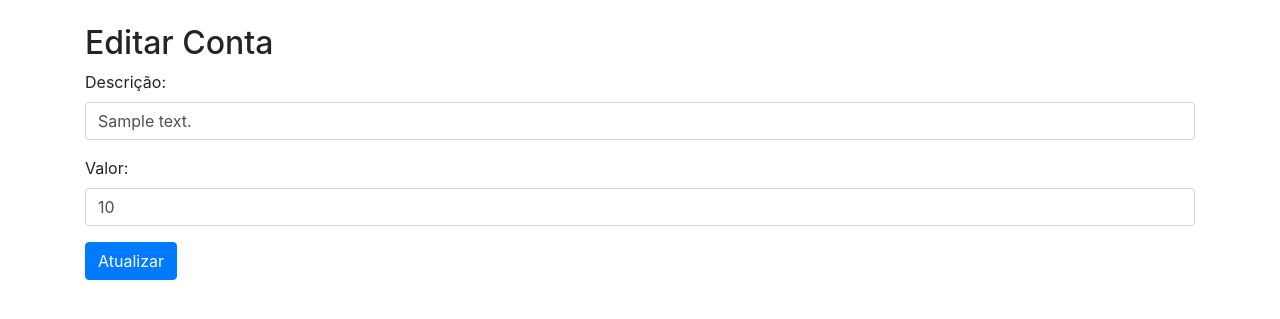
After one commit to paulogeraldo1/prj-eng-software, a Flask app: template templates/editar_conta.html in a window 1280 px wide. The commit adds this page. Shown: the top 319 px of the page. Run offline with Flask 3, Linux system fonts and the light colour scheme; the template is opened without the code that fills it: most values are stand-ins (such as "Sample title", 1, 10 or a date in 2020); some libraries are stand-ins or nearby versions.

Commit message:
add função: editar conta e update da secret_key

```diff
--- a/app.py
+++ b/app.py
@@ -1,6 +1,7 @@
 from flask import Flask, render_template, request, redirect, flash
 
 app = Flask(__name__)
+app.secret_key = 'qwerty1234'
 
 # Variáveis globais
 contas_a_pagar = []
@@ -87,6 +88,38 @@ def excluir_conta(indice):
     flash('Conta excluída com sucesso!', 'success')
     return redirect('/')
 
+@app.route('/editar_conta/<int:indice>', methods=['GET', 'POST'])
+def editar_conta(indice):
+    if request.method == 'GET':
+        # Verifica se o índice está dentro dos limites da lista contas_a_pagar
+        if indice < 0 or indice >= len(contas_a_pagar):
+            flash('Conta não encontrada.', 'error')
+            return redirect('/')
+
+        conta = contas_a_pagar[indice]
+        return render_template('editar_conta.html', indice=indice, conta=conta)
+
+    elif request.method == 'POST':
+        descricao = request.form['descricao'].strip()
+        valor_str = request.form['valor'].strip()
+
+        # Verifica se os campos estão vazios
+        if not descricao or not valor_str:
+            flash('Por favor, preencha todos os campos.', 'error')
+            return redirect(f'/editar_conta/{indice}')
+
+        # Tenta converter o valor para float
+        try:
+            valor = float(valor_str)
+        except ValueError:
+            flash('O valor inserido não é válido.', 'error')
+            return redirect(f'/editar_conta/{indice}')
+
+        # Atualiza os dados da conta
+        contas_a_pagar[indice]['descricao'] = descricao
+        contas_a_pagar[indice]['valor'] = valor
+        flash('Conta atualizada com sucesso.', 'success')
+        return redirect('/')
 
 if __name__ == '__main__':
     app.run(debug=True)
--- /dev/null
+++ b/templates/editar_conta.html
@@ -0,0 +1,25 @@
+<!DOCTYPE html>
+<html lang="en">
+<head>
+    <meta charset="UTF-8">
+    <meta name="viewport" content="width=device-width, initial-scale=1.0">
+    <title>Editar Conta</title>
+    <link rel="stylesheet" href="https://stackpath.bootstrapcdn.com/bootstrap/4.5.2/css/bootstrap.min.css">
+</head>
+<body>
+    <div class="container">
+        <h2 class="mt-4">Editar Conta</h2>
+        <form method="post" action="">
+            <div class="form-group">
+                <label for="descricao">Descrição:</label>
+                <input type="text" class="form-control" id="descricao" name="descricao" value="{{ conta['descricao'] }}">
+            </div>
+            <div class="form-group">
+                <label for="valor">Valor:</label>
+                <input type="text" class="form-control" id="valor" name="valor" value="{{ conta['valor'] }}">
+            </div>
+            <button type="submit" class="btn btn-primary">Atualizar</button>
+        </form>
+    </div>
+</body>
+</html>
--- a/templates/index.html
+++ b/templates/index.html
@@ -82,6 +82,7 @@
                     <li{% if conta.paga %} class="paid"{% endif %}>
                         {{ conta.descricao }} - R$ {{ conta.valor }}
                         <a href="/pagar_conta/{{ loop.index0 }}">Pagar</a>
+                        <a href="/editar_conta/{{ loop.index0 }}">Editar</a>
                         <a href="/excluir_conta/{{ loop.index0 }}">Excluir</a>
                     </li>
                 {% endfor %}
```
